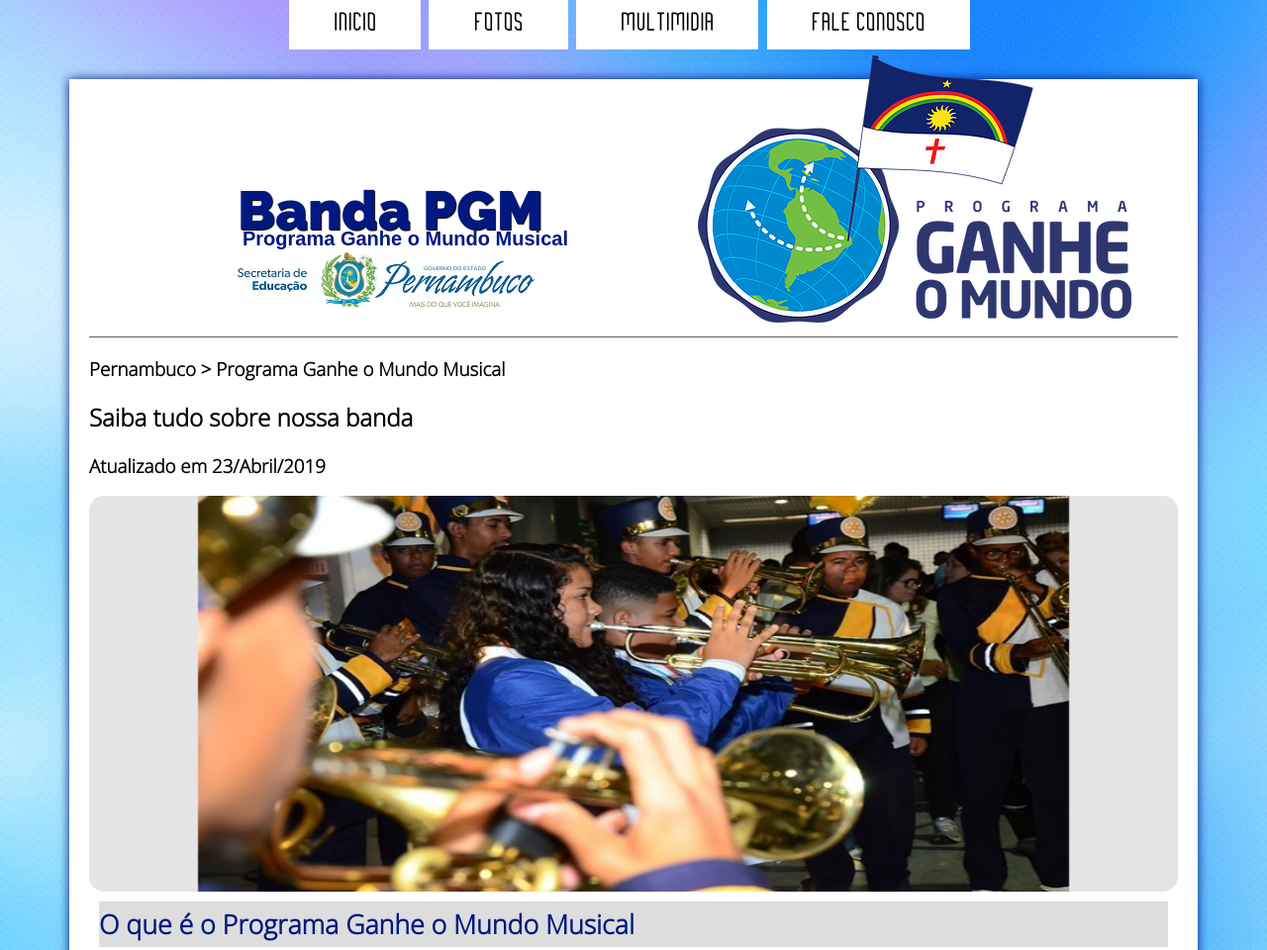
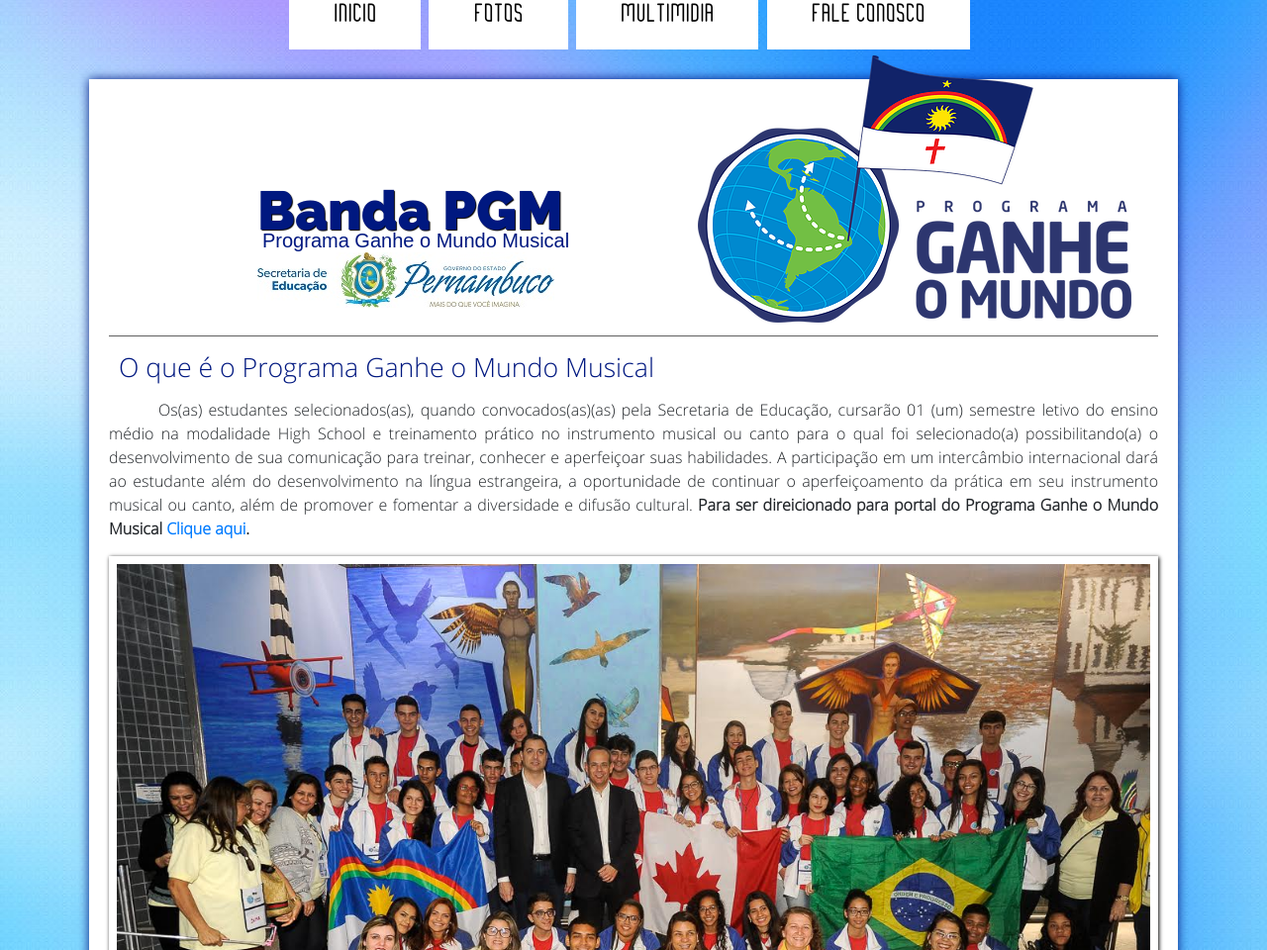
Before and after one commit to vicgles/websitepgm, a website: page index.html in a window 1280 px wide. Shown: the top 960 px of the page at 99% size. Drawn offline with nearby package versions, Linux system fonts and the light colour scheme; a web font is replaced by a local one.

Commit message:
SlideShow removed

```diff
--- a/_css/style.css
+++ b/_css/style.css
@@ -106,55 +106,9 @@
 
 
 /*FORMATAÇÃO SLIDER*/
-				section#galeria{
-					margin: auto 15px auto 15px black;
-					width: relative;
-					height: 400px;
-					position: relative;
-					overflow: hidden;
-					border-radius: 15px;
-					box-sizing: border-box;
-					background: rgba(0,0,0,.1);
-					box-shadow: black;
 
 
 
-
-
-
-
-				}
-				section#galeria img#foto{
-					position: absolute;
-					box-sizing: border-box;
-					opacity: 0;
-					animation-name: animacao;
-					animation-duration:20s;
-					animation-iteration-count: infinite;
-
-					width: 100%;
-					height: 100%;
-					padding-left: 150px;
-					padding-right: 150px;
-
-
-
-
-
-
-			}
-				#foto:nth-child(1){
-
-				}
-				#foto:nth-child(2){
-					animation-delay: 5s;
-				}
-				#foto:nth-child(3){
-					animation-delay: 10s;
-				}
-				#foto:nth-child(4){
-					animation-delay: 15s;
-				}
 
 /*FORMATAÇÃO SLIDER*/
 
@@ -292,7 +246,7 @@
 				article#noticia-principal h2 {
 					font-size: 20pt;
 					color: #001880;
-					background-color: #dddddd;
+
 					padding: 5px 0px 5px 0px;
 					margin: 10px;
 
--- a/index.html
+++ b/index.html
@@ -7,13 +7,21 @@
 	<meta name="keywords" content="PGM">
 	<meta name="description" content="Programa Ganhe o Mundo Musical">
 	<link rel="shortcut icon" type="image/x-icon" href="_img/icon.jpg"/>
+
 	<link rel="stylesheet" type="text/css" href="_css/style.css"/>
+	<link rel="stylesheet" href="https://stackpath.bootstrapcdn.com/bootstrap/4.3.1/css/bootstrap.min.css" integrity="sha384-ggOyR0iXCbMQv3Xipma34MD+dH/1fQ784/j6cY/iJTQUOhcWr7x9JvoRxT2MZw1T" crossorigin="anonymous">
 
 	<title>Banda PGM</title>
 
 </head>
 
+
+
 <body>
+
+
+
+
 	<div id="interface">
 
 						<header id="cabecalho">
@@ -33,18 +41,8 @@
 										</ul>
 									</nav>
 						</header>
-			<hgroup>
-					<h3>Pernambuco > Programa Ganhe o Mundo Musical</h3>
-					<h2>Saiba tudo sobre nossa banda</h2>
-					<h3>Atualizado em 23/Abril/2019</h3>
-			</hgroup>
 
-<section id="galeria">
-	<img id="foto" src="_img/slider-1.jpg">
-	<img id="foto" src="_img/slider-2.jpg">
-	<img id="foto" src="_img/slider-3.jpg">
-	<img id="foto" src="_img/slider-4.jpg">
-</section>
+
 
 	<section id="corpo">
 	<article id="noticia-principal">
@@ -124,5 +122,11 @@
 
 		</footer>
 
+
+
+		<script src="https://code.jquery.com/jquery-3.3.1.slim.min.js" integrity="sha384-q8i/X+965DzO0rT7abK41JStQIAqVgRVzpbzo5smXKp4YfRvH+8abtTE1Pi6jizo" crossorigin="anonymous"></script>
+<script src="https://cdnjs.cloudflare.com/ajax/libs/popper.js/1.14.7/umd/popper.min.js" integrity="sha384-UO2eT0CpHqdSJQ6hJty5KVphtPhzWj9WO1clHTMGa3JDZwrnQq4sF86dIHNDz0W1" crossorigin="anonymous"></script>
+<script src="https://stackpath.bootstrapcdn.com/bootstrap/4.3.1/js/bootstrap.min.js" integrity="sha384-JjSmVgyd0p3pXB1rRibZUAYoIIy6OrQ6VrjIEaFf/nJGzIxFDsf4x0xIM+B07jRM" crossorigin="anonymous"></script>
+
 </body>
 </html>
```
